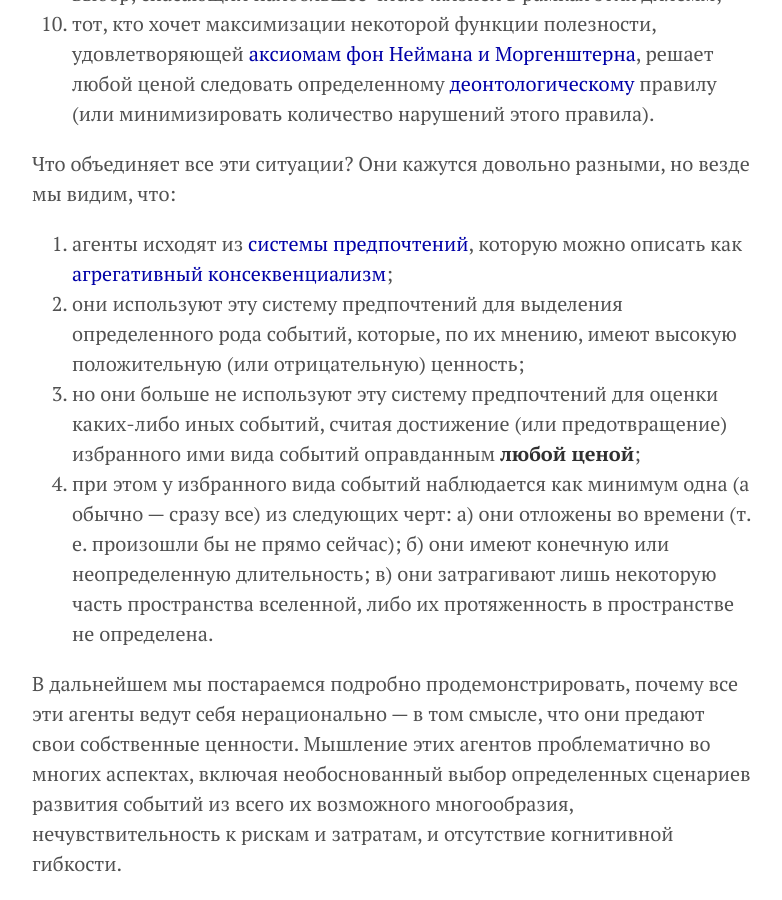
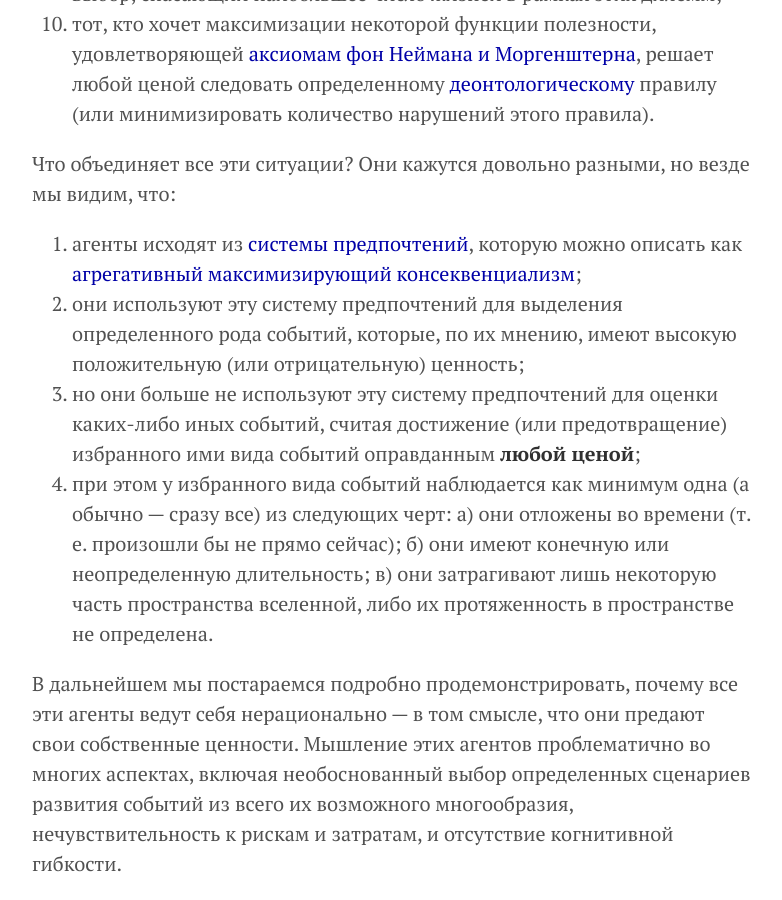
Before and after one commit to KKirdan/kkirdan.github.io, a Jekyll site: the page built from blog/_posts/5. drafts/2023-06-08-b2.md, in a window 1280 px wide and 900 px high, scrolled down 1213 px. Shown: the whole window, without its empty margins (248-1030 px from the left). Built offline with Jekyll 4.4.1, drawn with Linux system fonts in a browser that asks for light colours.

Commit message:
Update 2023-06-08-b2.md

```diff
--- a/blog/_posts/5. drafts/2023-06-08-b2.md
+++ b/blog/_posts/5. drafts/2023-06-08-b2.md
@@ -22,7 +22,7 @@ importance: 10
 10. тот, кто хочет максимизации некоторой функции полезности, удовлетворяющей [аксиомам фон Неймана и Моргенштерна](https://vk.com/wall-199052526_347), решает любой ценой следовать определенному [деонтологическому](https://plato.stanford.edu/entries/ethics-deontological/) правилу (или минимизировать количество нарушений этого правила).
 
 Что объединяет все эти ситуации? Они кажутся довольно разными, но везде мы видим, что:
-1. агенты исходят из [системы предпочтений](https://vk.com/wall-199052526_381), которую можно описать как [агрегативный консеквенциализм](https://vk.com/wall-199052526_44);
+1. агенты исходят из [системы предпочтений](https://vk.com/wall-199052526_381), которую можно описать как [агрегативный максимизирующий консеквенциализм](https://vk.com/wall-199052526_44);
 2. они используют эту систему предпочтений для выделения определенного рода событий, которые, по их мнению, имеют высокую положительную (или отрицательную) ценность;
 3. но они больше не используют эту систему предпочтений для оценки каких-либо иных событий, считая достижение (или предотвращение) избранного ими вида событий оправданным **любой ценой**;
 4. при этом у избранного вида событий наблюдается как минимум одна (а обычно — сразу все) из следующих черт: а) они отложены во времени (т. е. произошли бы не прямо сейчас); б) они имеют конечную или неопределенную длительность; в) они затрагивают лишь некоторую часть пространства вселенной, либо их протяженность в пространстве не определена.
```
